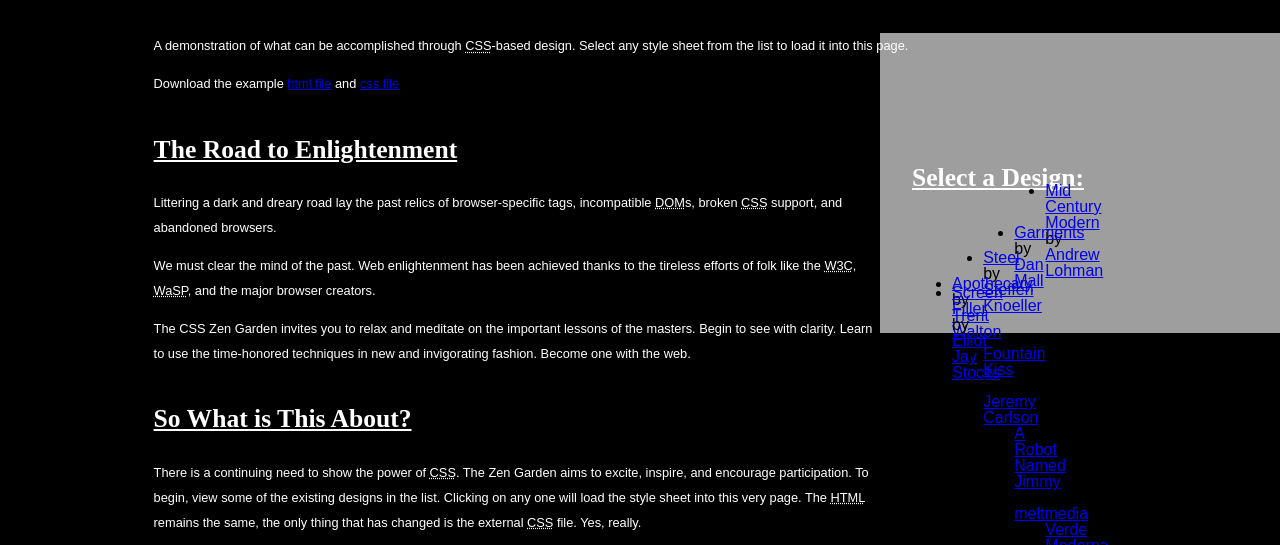
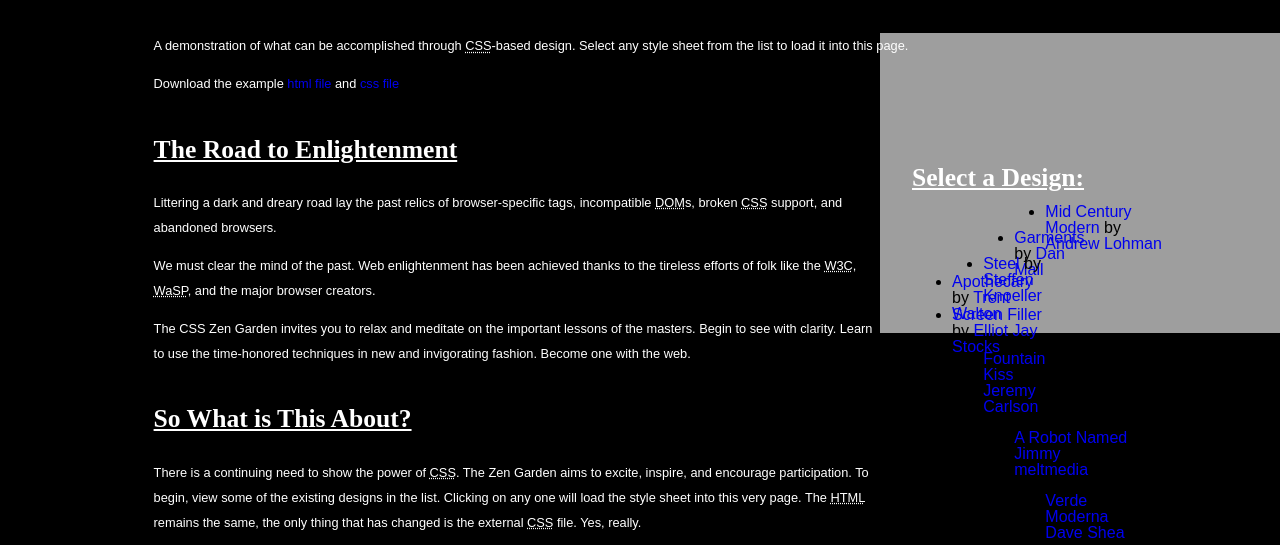
Before and after one commit to CamiWallace/zenGarden, a plain HTML site: page index.html in a window 1280 px wide. Shown: the part 215-760 px from the top of the page. Drawn offline with Linux system fonts and the light colour scheme; a web font is replaced by a local one.

Commit message:
LInk changes

```diff
--- a/style.scss
+++ b/style.scss
@@ -33,6 +33,14 @@ p{
   font-size: 1vw;
   text-align: left;
 }
+li {
+  padding-top: 5px;
+  padding-right: 1em;
+}
+a {text-decoration: none;}
+a:visited {color: blue;}
+a:hover:nth-of-type(even) {color:white;}
+a:hover:nth-of-type(odd) {color: yellow;}
 .page-wrapper{
   width: 80%;
   margin: auto;
@@ -77,9 +85,6 @@ header{
 }
 .explanation::after{
   background-image: url("vader.jpg");
-
-
-
 }
 .participation{
    grid-area: 2/1/3/3;
@@ -94,8 +99,7 @@ header{
   grid-area: 4/1/5/3;
 }
 footer{
-  grid-area: 5/1/6/3;
-  background-color: $yellow;
+  grid-area: 5/1/6/5;
   color: $blue;
   height: 5em;
   border: 1px solid;
@@ -119,13 +123,11 @@ footer{
   grid-area: 4/1/5/5;
 
 }
-
 .design-selection{
   position: absolute;
   width: 100%;
 }
 .design-selection nav ul{
-
   display: grid;
   grid-template-columns: repeat(9, 11.11%);
   grid-template-rows: repeat(5, 20%);
@@ -134,30 +136,37 @@ footer{
 /*.select{
   grid-area: 1/4/2/7;
 }*/
+
 .design-selection li:nth-child(1) {
   grid-area: 5/1/6/2;
-
 }
 .design-selection li:nth-child(2){
   grid-area: 2/4/3/5;
 }
 .design-selection li:nth-child(3){
   grid-area: 3/3/4/4;
+  width: 300%;
 }
 .design-selection li:nth-child(4){
   grid-area: 2/4/3/5;
+  width: 300%;
+  padding-bottom: 25px;
 }
 .design-selection li:nth-child(5){
   grid-area: 2/6/3/7;
+  width: 300%;
 }
 .design-selection li:nth-child(6){
   grid-area: 3/7/4/8;
+  width: 300%;
 }
 .design-selection li:nth-child(7){
   grid-area: 4/8/5/9;
+  width: 400%;
 }
 .design-selection li:nth-child(8){
   grid-area: 5/9/6/10;
+  width: 300%;
 }
 .design-archives{
  position: absolute;
@@ -176,6 +185,7 @@ header{
 }
 .summary{
     grid-area: 2/1/3/5;
+    width: 80%;
 }
 .preamble{
     grid-area: 3/1/4/4;
@@ -199,9 +209,6 @@ header{
 .requirements{
   grid-area: 4/1/5/4;
 }
-footer{
-  grid-area: 5/1/6/5;
-}
 
 .design-archives{
   top: 198em;
@@ -210,8 +217,6 @@ footer{
 }
 .zen-resources{
   top: 165em;
-
-
 }
 
 .wrapper::after{
@@ -226,7 +231,6 @@ footer{
   width:25%;
   top: 22em;
   right:3em;
-
 }
 
 .design-selection ul{
@@ -241,35 +245,27 @@ footer{
 }
 .design-selection li:nth-child(1) {
   grid-area: 1/4/2/6;
-
 }
 .design-selection li:nth-child(2){
   grid-area: 2/3/3/4;
-
 }
 .design-selection li:nth-child(3){
   grid-area: 3/2/4/3;
-
 }
 .design-selection li:nth-child(4){
   grid-area: 4/1/5/2;
-
 }
 .design-selection li:nth-child(5){
   grid-area: 5/1/6/2;
-
 }
 .design-selection li:nth-child(6){
   grid-area: 6/2/7/3;
-
 }
 .design-selection li:nth-child(7){
   grid-area: 7/3/8/4;
-
 }
 .design-selection li:nth-child(8){
   grid-area: 8/4/9/5;
-
 }
 
 }
@@ -293,4 +289,31 @@ footer{
   p {
     line-height: 25px;
   }
+  footer {
+    font-size: 30px;
   }
+  .design-selection li {
+    width: 200%;
+    padding-bottom: 10px;
+  }
+  .design-selection li:nth-child(3){
+    width: 300%;
+  }
+  .design-selection li:nth-child(4){
+    width: 300%;
+    padding-bottom: 25px;
+  }
+  .design-selection li:nth-child(5){
+    width: 300%;
+  }
+  .design-selection li:nth-child(6){
+    width: 300%;
+  }
+  .design-selection li:nth-child(7){
+    width: 400%;
+  }
+  .design-selection li:nth-child(8){
+    width: 300%;
+  }
+
+}
```
Also changed, not shown: style.css, 1 other file. Lines whose indentation alone changed are shown as unchanged.
